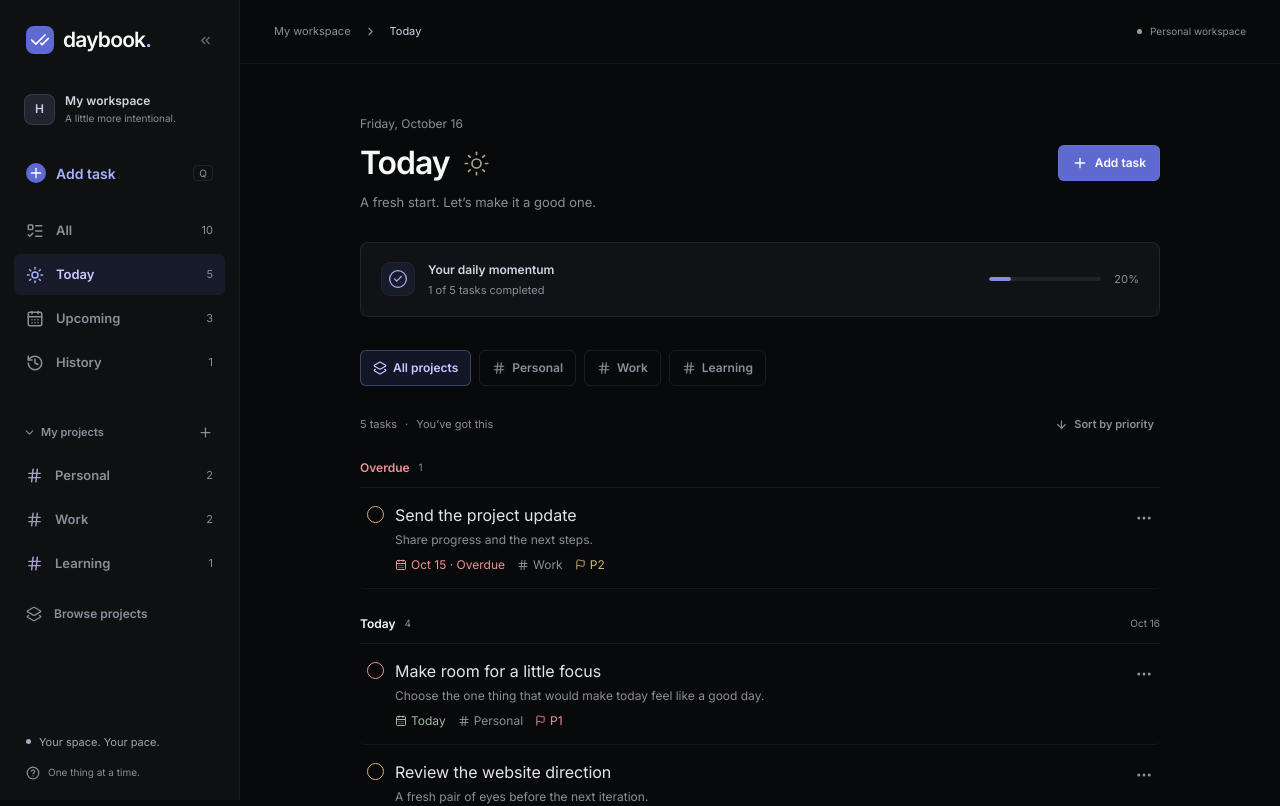
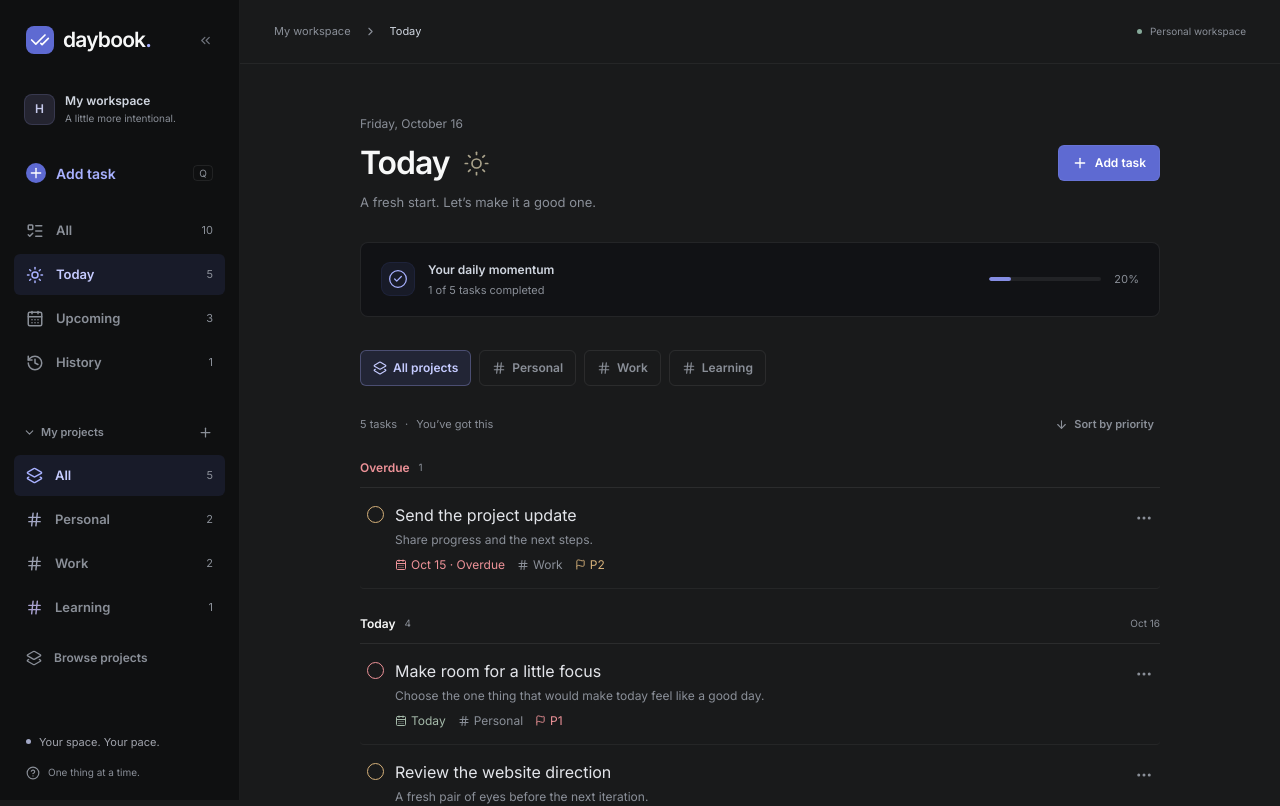
Before and after one commit to aaroncopilot123/daybook, a Next.js app: page / in a window 1280 px wide. Shown: the top 806 px of the page. Built offline with nearby package versions, Linux system fonts and the light colour scheme.

Commit message:
feat: initial skeleton

```diff
--- a/app/components/sidebar.tsx
+++ b/app/components/sidebar.tsx
@@ -120,6 +120,21 @@ export function Sidebar({
         </button>
       </div>
       <nav aria-label="Projects">
+        <button
+          className={`nav-item ${selectedProjectId === null ? "active" : ""}`}
+          onClick={() => onSelectProject(null)}
+          aria-pressed={selectedProjectId === null}
+        >
+          <Layers2 size={17} />
+          <span>All</span>
+          <span className="nav-count">
+            {
+              tasks.filter((task) =>
+                matchesView(task, view === "projects" ? "all" : view, today),
+              ).length
+            }
+          </span>
+        </button>
         {projects.map((project, index) => (
           <button
             key={project.id}
--- a/app/globals.css
+++ b/app/globals.css
@@ -2,9 +2,9 @@
 
 :root {
   color-scheme: dark;
-  --background: #08090a;
+  --background: #191a1b;
   --panel: #0f1011;
-  --raised: #191a1b;
+  --raised: #1f2023;
   --hover: #1f2023;
   --foreground: #f7f8f8;
   --secondary: #d0d6e0;
```
Also changed, not shown: 1 other file (tests, documents, lock files or other folders).
